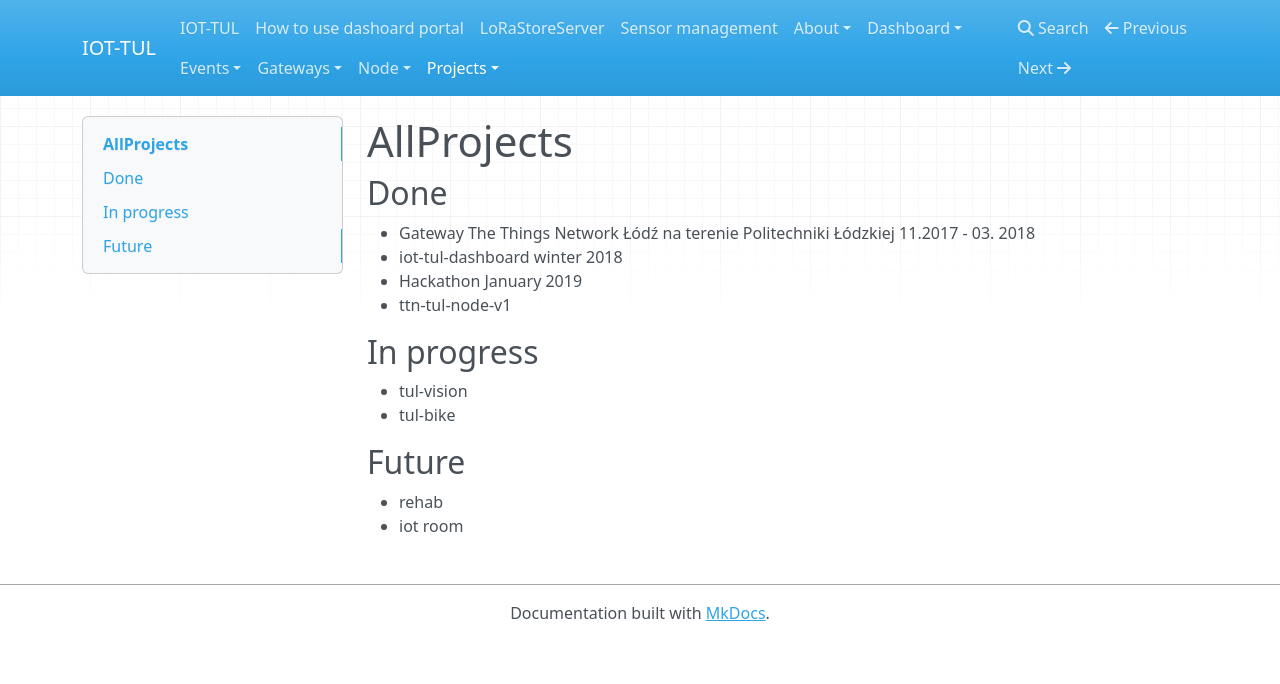
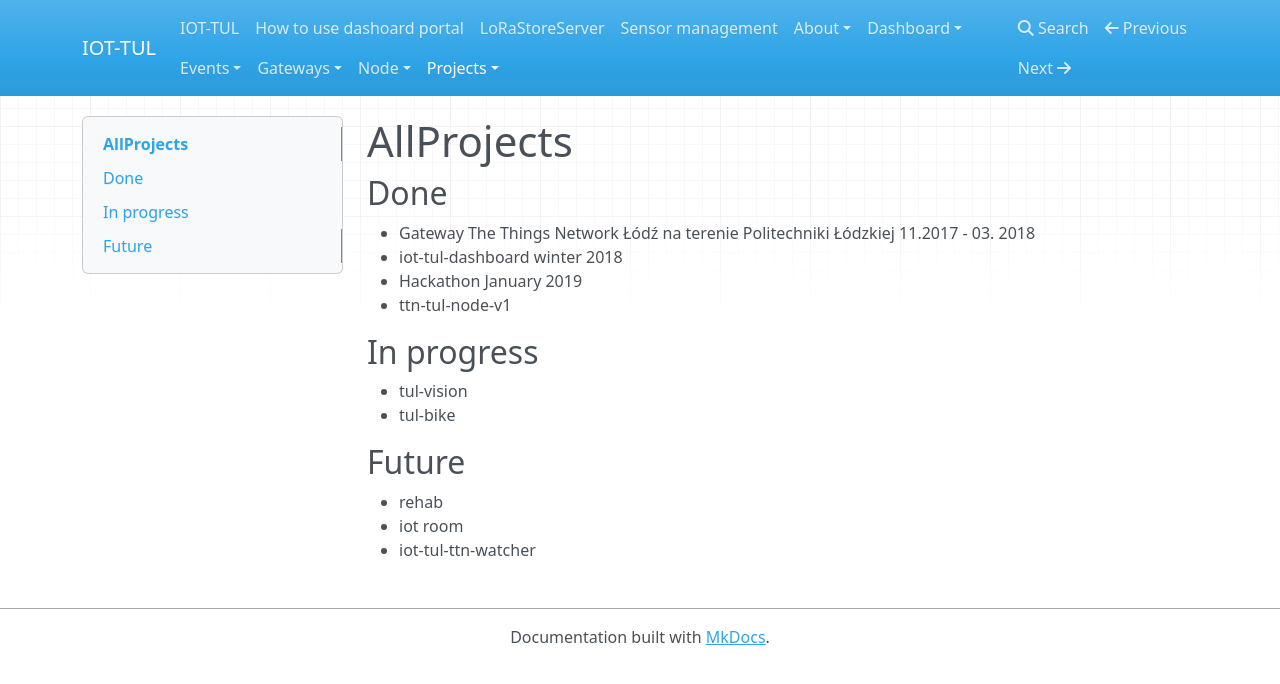
Before and after one commit to sosnus/iot-tul, an MkDocs documentation site: the page built from docs/Projects/AllProjects.md, in a window 1280 px wide. Shown: the top 684 px of the page. Built offline with MkDocs 1.6.1, drawn with Linux system fonts in a browser that asks for light colours; nearby versions of some CDN libraries.

Commit message:
Update AllProjects.md

```diff
--- a/docs/Projects/AllProjects.md
+++ b/docs/Projects/AllProjects.md
@@ -16,3 +16,4 @@
 
 * rehab
 * iot room
+* iot-tul-ttn-watcher
```
